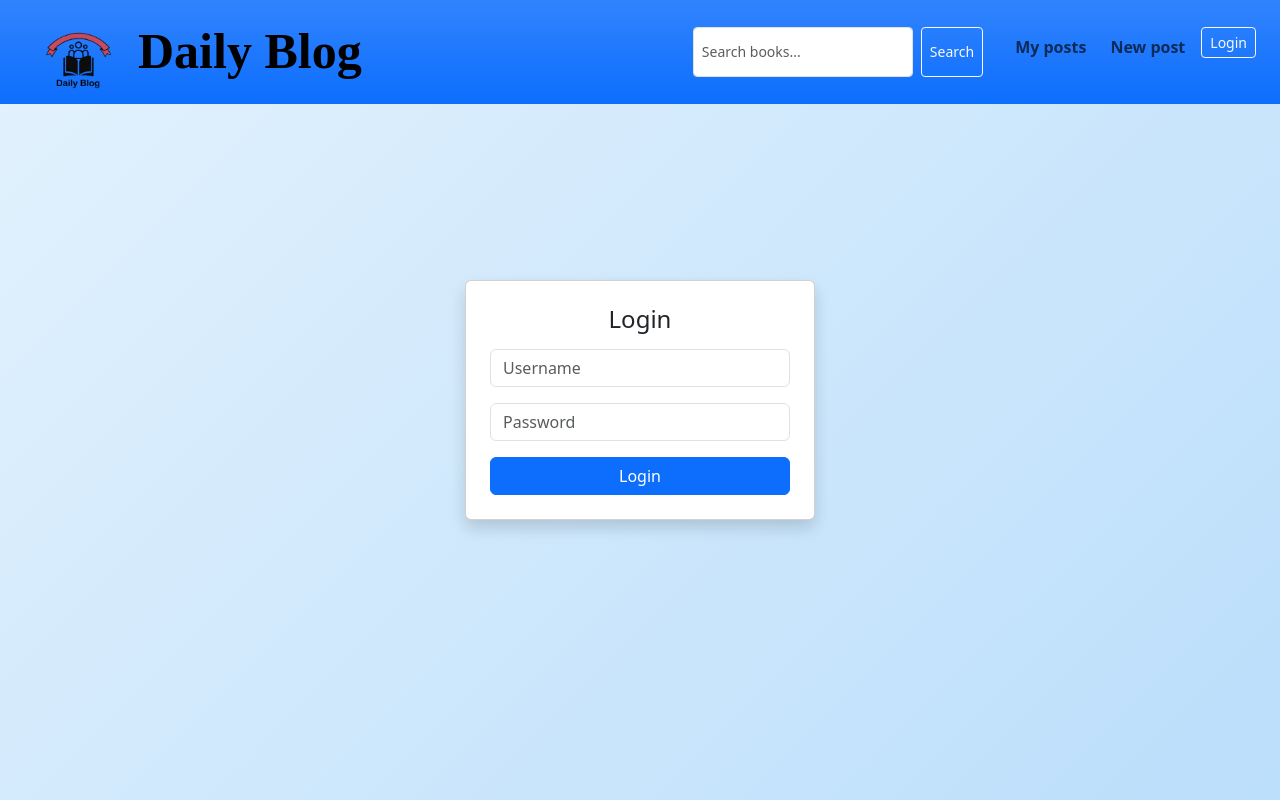
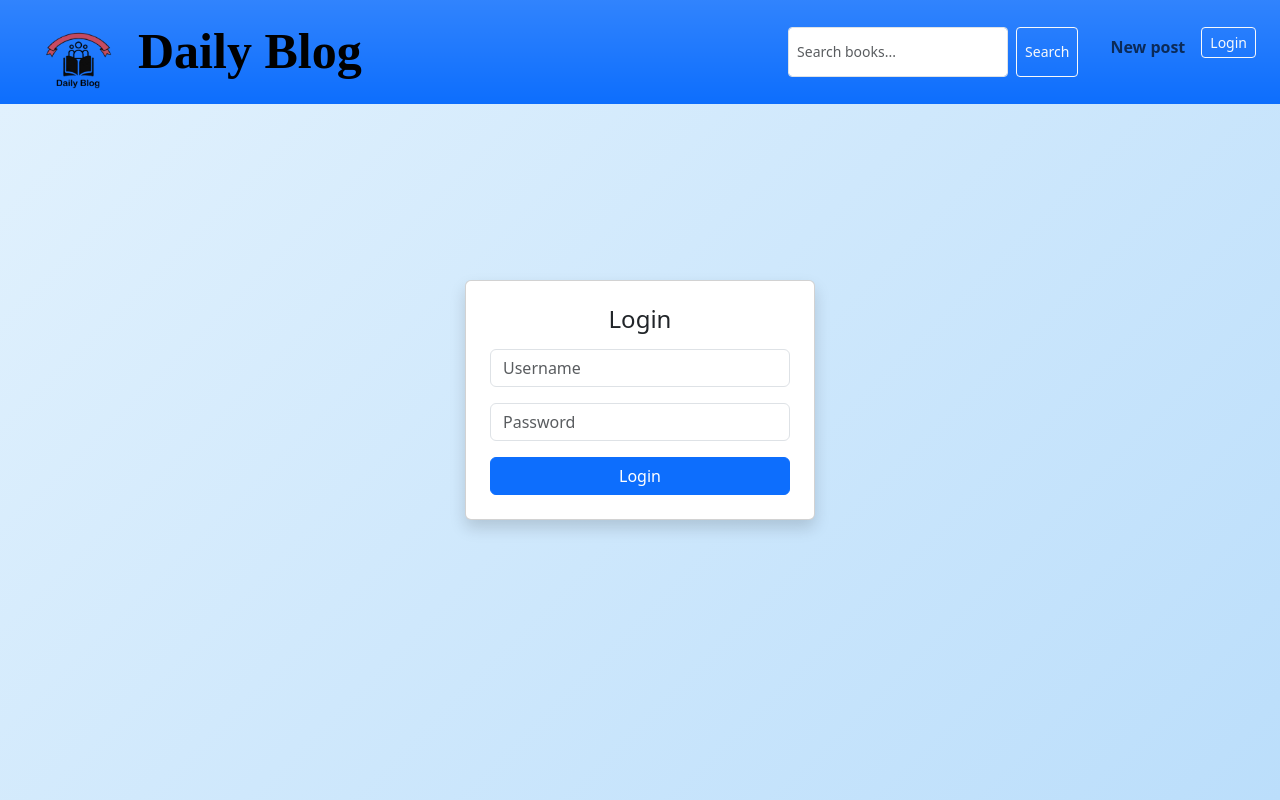
Before and after one commit to Hoshi2107/DailyBlogWeb, a Vue app: page /login in a window 1280 px wide. Built offline with nearby package versions, Linux system fonts and the light colour scheme.

Commit message:
delete My posts on navbar

```diff
--- a/src/components/Login.vue
+++ b/src/components/Login.vue
@@ -32,7 +32,7 @@ const password = ref("");
 
 const login = () => {
   if (!username.value || !password.value) {
-    alert("Nhập đủ đi ông ơi 😭");
+    alert("Vui lòng nhập đầy đủ thông tin đăng nhập.");
     return;
   }
 
--- a/src/components/Navbar.vue
+++ b/src/components/Navbar.vue
@@ -33,9 +33,6 @@
               Search
             </button>
           </form>
-          <li class="nav-item">
-            <router-link class="nav-link" to="/posts">My posts</router-link>
-          </li>
           <li class="nav-item">
             <router-link class="nav-link" to="/create-post">
               New post
```
